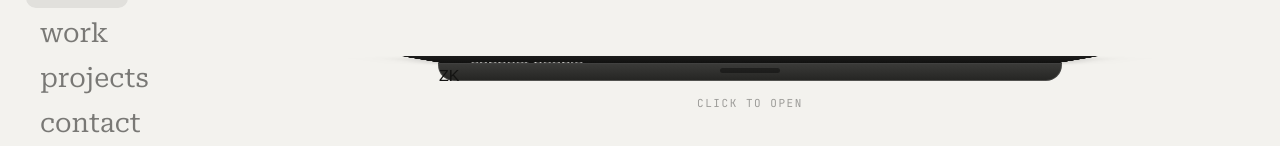
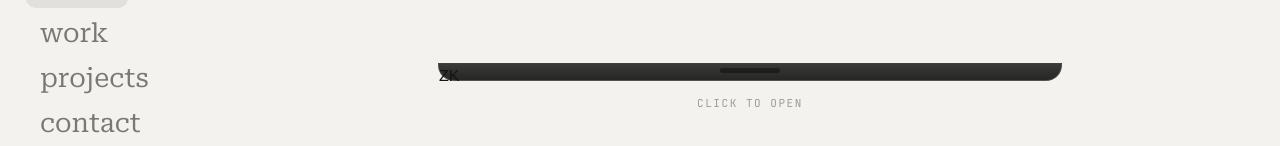
Before and after one commit to ZinMK/personal-website, a React (Vite) app: page / in a window 1280 px wide. Shown: the part 344-490 px from the top of the page. Built offline with nearby package versions, Linux system fonts and the light colour scheme.

Commit message:
[termi] multiedit styles/zin-khant.css

```diff
--- a/src/styles/zin-khant.css
+++ b/src/styles/zin-khant.css
@@ -314,14 +314,20 @@ html {
 
 .zk-laptop-scene {
   perspective: 1800px;
-  perspective-origin: 50% 20%;
+  perspective-origin: 50% 30%;
   width: min(600px, 100%);
+}
+
+/* tilt the whole stage so the closed lid reads as a laptop seen from above */
+.zk-laptop-stage {
+  transform: rotateX(18deg);
+  transform-style: preserve-3d;
 }
 
 .zk-laptop-lid {
   position: relative;
   transform-origin: bottom center;
-  transform: rotateX(-82deg);
+  transform: rotateX(-90deg);
   transition: transform 0.85s cubic-bezier(0.2, 0.7, 0.2, 1);
   background: linear-gradient(180deg, #1c1c1b, #0e0e0d);
   border: 1px solid rgba(255, 255, 255, 0.14);
@@ -329,10 +335,11 @@ html {
   border-radius: 14px 14px 0 0;
   box-shadow: 0 30px 60px -30px rgba(0, 0, 0, 0.7);
   transform-style: preserve-3d;
+  backface-visibility: hidden;
 }
 
 .zk-laptop.is-open .zk-laptop-lid {
-  transform: rotateX(0deg);
+  transform: rotateX(-8deg);
 }
 
 .zk-laptop-camera {
@@ -354,6 +361,18 @@ html {
   padding: 34px 30px 30px;
   min-height: 230px;
   color: var(--paper);
+  backface-visibility: hidden;
+  -webkit-backface-visibility: hidden;
+}
+
+.zk-laptop:focus {
+  outline: none;
+}
+
+.zk-laptop:focus-visible {
+  outline: 1px solid var(--line);
+  outline-offset: 8px;
+  border-radius: 14px;
 }
 
 .zk-laptop-screen-label {
```
